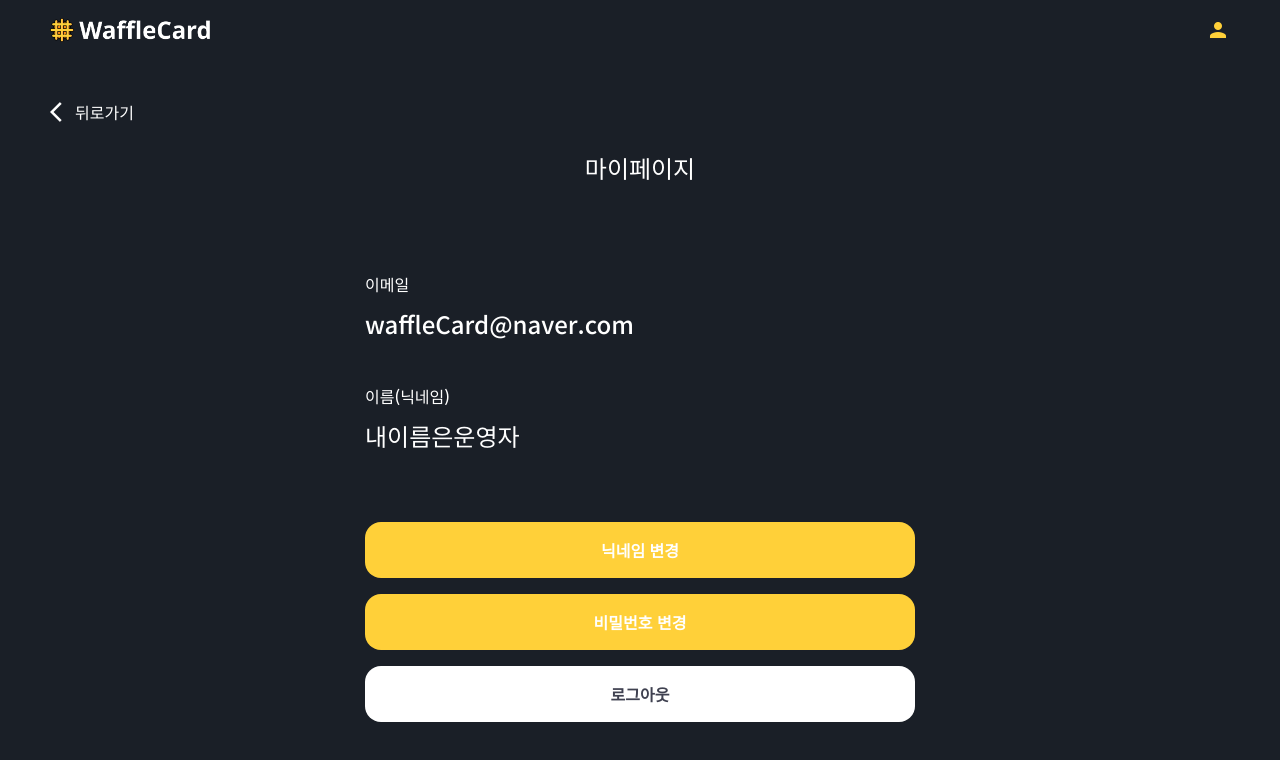
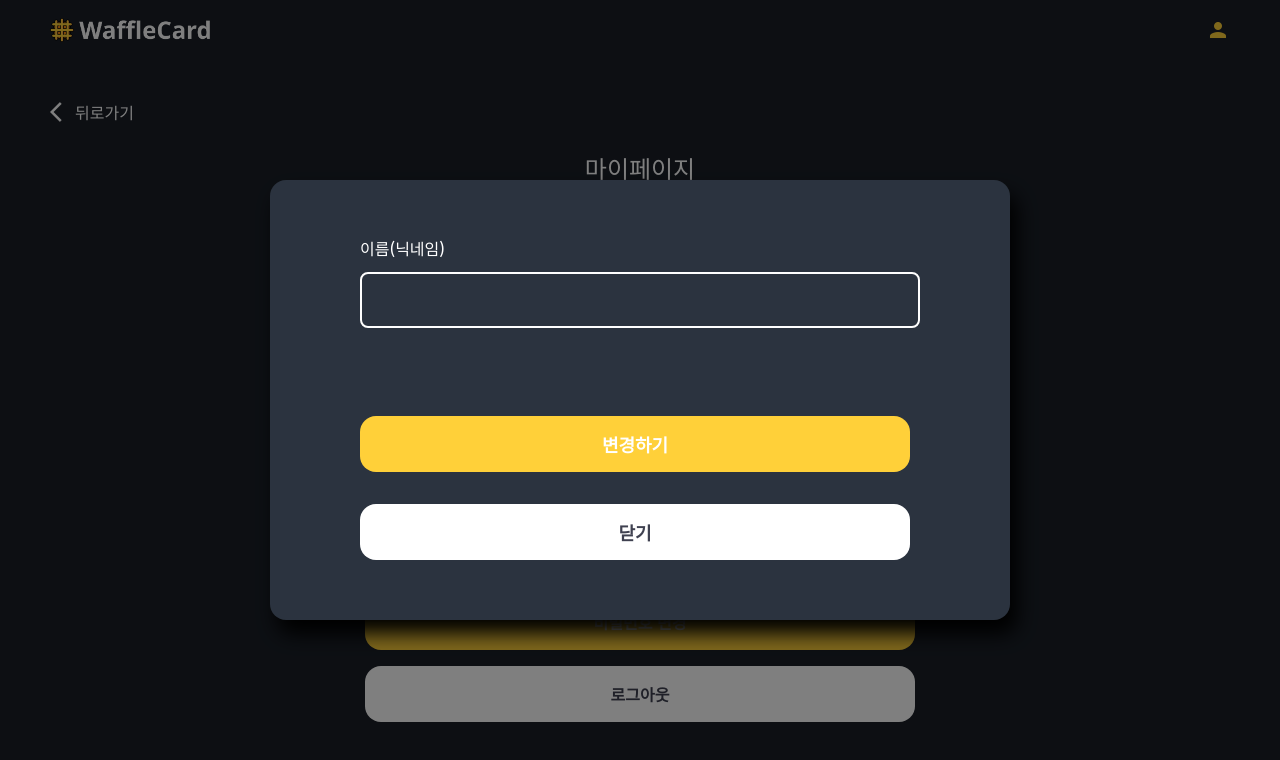
Before and after one commit to waffle-card/client, a React (Create React App) app: page /my-page in a window 1280 px wide. Both pictures are taken after a click on the button "닉네임 변경". Shown: the top 760 px of the page. Built offline with nearby package versions, Linux system fonts and the light colour scheme.

Commit message:
feat: 이름(닉네임)변경 모달 구현)

```diff
--- /dev/null
+++ b/src/components/domain/NameChangeModal/index.jsx
@@ -0,0 +1,112 @@
+import React from 'react';
+import Common from '@styles';
+import styled from '@emotion/styled';
+import { useForm } from '@hooks';
+import PropTypes from 'prop-types';
+import { Modal, Text, Button, Input, Spinner } from '@components';
+import { validateNameEmpty } from '@validators';
+
+const StyledModal = styled(Modal)`
+  width: 100%;
+  max-width: 740px;
+  padding: 60px 90px;
+  @media ${Common.media.sm} {
+    width: 360px;
+    padding: 60px 60px;
+  }
+`;
+
+const StyledText = styled(Text)`
+  margin-bottom: 16px;
+  @media ${Common.media.sm} {
+    font-size: ${Common.fontSize.small};
+  }
+`;
+
+const InputContainer = styled.div`
+  margin-bottom: 56px;
+  @media ${Common.media.sm} {
+    margin-bottom: 40px;
+  }
+`;
+
+const ErrorText = styled(Text)`
+  margin-top: 16px;
+  @media ${Common.media.sm} {
+    font-size: ${Common.fontSize.small};
+  }
+`;
+
+const StyledButton = styled(Button)`
+  width: 100%;
+  font-size: ${Common.fontSize.medium};
+  font-weight: ${Common.fontWeight.bold};
+  &:first-of-type {
+    margin-bottom: 32px;
+  }
+  @media ${Common.media.sm} {
+    height: 40px;
+    border-radius: 12px;
+    font-size: ${Common.fontSize.small};
+    &:first-of-type {
+      margin-bottom: 16px;
+    }
+  }
+`;
+
+const NameChangeModal = ({ visible, onClose, onSubmit, ...props }) => {
+  const { isLoading, errors, handleChange, handleSubmit } = useForm({
+    initialValues: {
+      name: '',
+    },
+    onSubmit: async values => {
+      alert(JSON.stringify(values));
+    },
+    validate: ({ name }) => {
+      const errors = {};
+
+      if (!validateNameEmpty(name)) errors.name = '이름을 입력해주세요';
+
+      return errors;
+    },
+  });
+
+  const handleClose = e => {
+    onClose && onClose(e);
+  };
+
+  return (
+    <>
+      <StyledModal visible={visible} onClose={onClose} {...props}>
+        <form onSubmit={handleSubmit}>
+          <StyledText>이름(닉네임)</StyledText>
+          <InputContainer>
+            <Input name="name" type="text" onChange={handleChange} />
+            <ErrorText color="red">{errors.name}&nbsp;</ErrorText>
+          </InputContainer>
+          <StyledButton type="submit">변경하기</StyledButton>
+          <StyledButton
+            type="button"
+            backgroundColor={Common.colors.primary}
+            fontColor={Common.colors.button_font_dark}
+            onClick={handleClose}>
+            닫기
+          </StyledButton>
+        </form>
+      </StyledModal>
+      <Spinner loading={isLoading} />
+    </>
+  );
+};
+
+NameChangeModal.propTypes = {
+  visible: PropTypes.bool,
+  onClose: PropTypes.func,
+  onSubmit: PropTypes.func,
+};
+
+NameChangeModal.defaultProps = {
+  visible: false,
+};
+
+export default NameChangeModal;
--- a/src/components/domain/NicknameChangeModal/index.jsx
+++ /dev/null
@@ -1,11 +0,0 @@
-import React from 'react';
-import Common from '@styles';
-import styled from '@emotion/styled';
-import { useForm } from '@hooks';
-import { Modal, Text, Button, Input, BackButton, Spinner } from '@components';
-
-const NicknameChangeModal = ({ ...props }) => {
-  return <Modal visible> </Modal>;
-};
-
-export default NicknameChangeModal;
--- a/src/components/index.js
+++ b/src/components/index.js
@@ -18,4 +18,4 @@ export { default as EmojiPickerActiveButton } from './domain/CardEditModal/Emoji
 export { default as Tab } from './domain/Tab';
 export { default as TabItem } from './domain/Tab/TabItem';
 export { default as Header } from './domain/Header';
-export { default as NicknameChangeModal } from './domain/NicknameChangeModal';
+export { default as NameChangeModal } from './domain/NameChangeModal';
--- a/src/pages/MyPage/index.jsx
+++ b/src/pages/MyPage/index.jsx
@@ -1,9 +1,8 @@
 import styled from '@emotion/styled';
 import Common from '@styles';
+import { useState } from 'react';
 
-import { Text } from '@components';
-import { Button } from '@components';
-import { BackButton } from '@components';
+import { Text, Button, BackButton, NameChangeModal } from '@components';
 
 const MyPageContainer = styled.div`
   padding: 40px 0;
@@ -57,8 +56,14 @@ const StyledButton = styled(Button)`
 `;
 
 const MyPage = ({ ...prop }) => {
-  const handleClickChangeNicknameButton = () => {
-    console.log('ChangeNickname!');
+  const [visible, setVisible] = useState(false);
+
+  const handleClose = () => {
+    setVisible(false);
+  };
+
+  const handleClickChangeNameButton = () => {
+    setVisible(true);
   };
 
   const handleClickChangePasswordButton = () => {
@@ -85,7 +90,7 @@ const MyPage = ({ ...prop }) => {
           </InfoBox>
         </TextContainer>
         <ButtonContainer>
-          <StyledButton type="button" onClick={handleClickChangeNicknameButton}>
+          <StyledButton type="button" onClick={handleClickChangeNameButton}>
             닉네임 변경
           </StyledButton>
           <StyledButton type="button" onClick={handleClickChangePasswordButton}>
@@ -100,6 +105,7 @@ const MyPage = ({ ...prop }) => {
           </StyledButton>
         </ButtonContainer>
       </ContentContainer>
+      <NameChangeModal visible={visible} onClose={handleClose} />
     </MyPageContainer>
   );
 };
```
Also changed, not shown: 2 other files (tests, documents, lock files or other folders).
